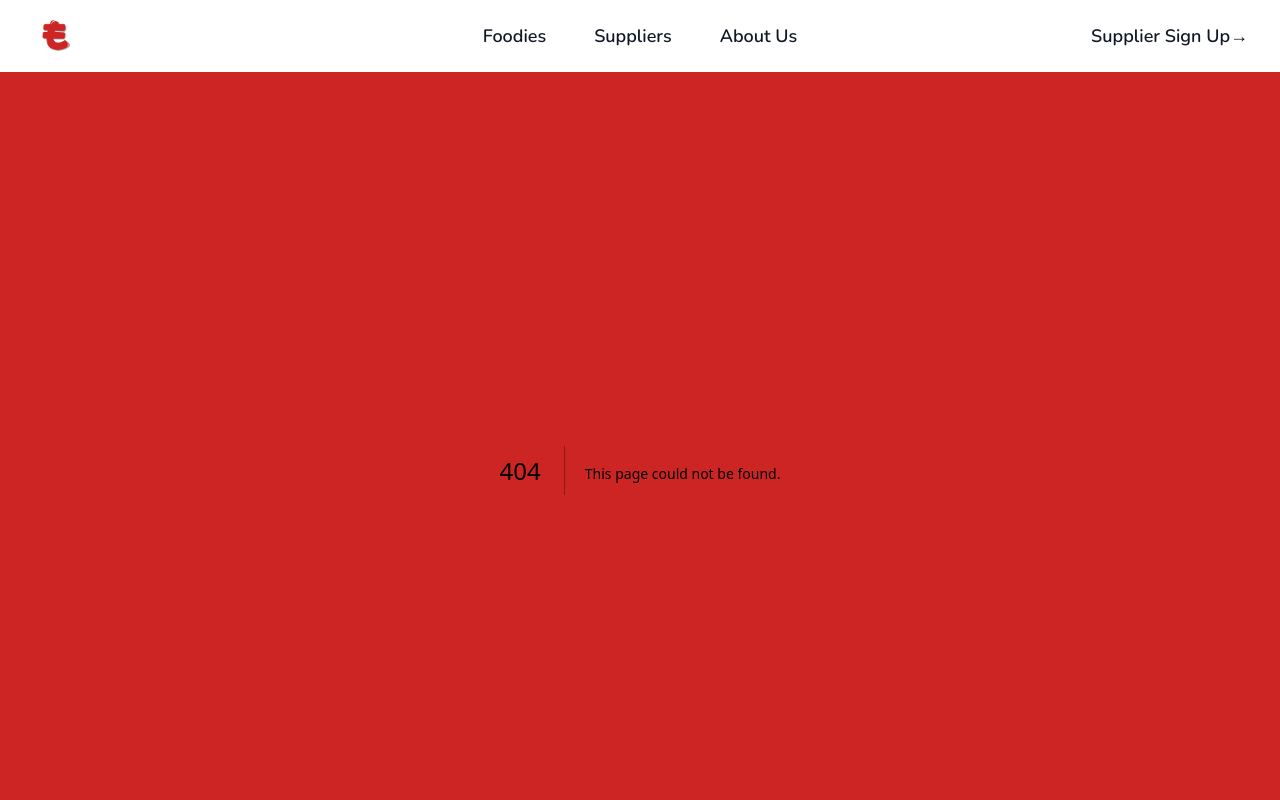
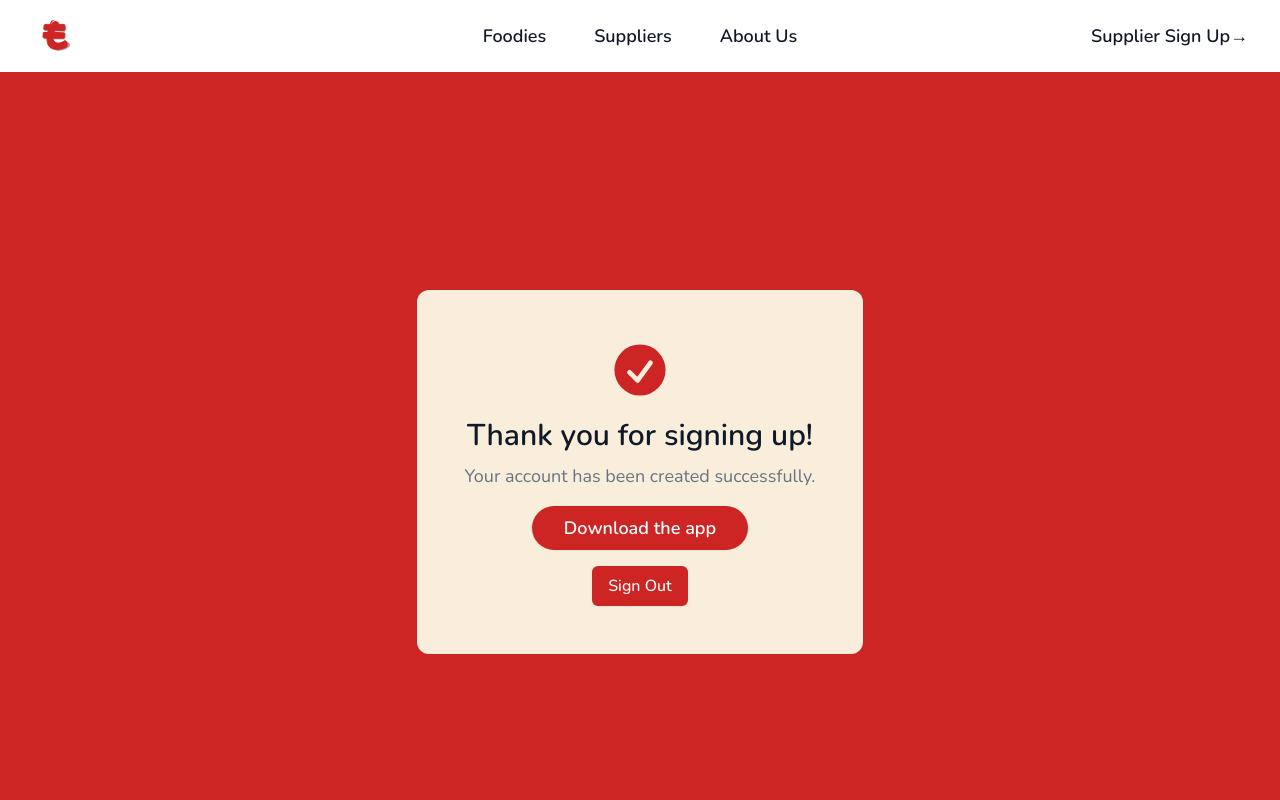
Before and after one commit to BakedPotato101/Mottainai-Landing-Page, a Next.js app: page /account in a window 1280 px wide. Before the commit this address had no page. Shown: the top 800 px of the page. Built offline with nearby package versions, Linux system fonts and the light colour scheme.

Commit message:
merchant_token implementation with sign out

```diff
--- /dev/null
+++ b/app/account/page.js
@@ -0,0 +1,9 @@
+import Success from "@/components/success";
+
+export default function Account() {
+  return (
+    <div className="w-full h-screen text-center flex justify-center items-center scroll-smooth">
+      <Success />
+    </div>
+  );
+}
--- a/app/signup/page.js
+++ b/app/signup/page.js
@@ -24,8 +24,10 @@ export default function SignUp() {
   }
 
   return (
-    <div className="w-full h-screen text-center flex justify-center items-center scroll-smooth">
-      {token && token !== "undefined" ? <Success /> : <SupplierForm />}
+    <div className="flex flex-col min-h-screen">
+      <main className="flex-grow flex justify-center items-start">
+        {token && token !== "undefined" ? <Success /> : <SupplierForm />}
+      </main>
     </div>
   );
 }
--- a/components/header.jsx
+++ b/components/header.jsx
@@ -1,6 +1,6 @@
 "use client";
 
-import { useState } from "react";
+import { useEffect, useState } from "react";
 import { Dialog, DialogPanel } from "@headlessui/react";
 import { Bars3Icon, XMarkIcon } from "@heroicons/react/24/outline";
 
@@ -11,7 +11,14 @@ const navigation = [
 ];
 
 export default function Header() {
+  const [merchant_token, setMerchantToken] = useState("");
   const [mobileMenuOpen, setMobileMenuOpen] = useState(false);
+  useEffect(() => {
+    setMerchantToken(localStorage.getItem("merchant_token"));
+    window.addEventListener("storage", () => {
+      setMerchantToken(localStorage.getItem("merchant_token"));
+    });
+  }, []);
 
   return (
     <header className="bg-mottai-white">
@@ -47,9 +54,15 @@ export default function Header() {
           ))}
         </div>
         <div className="hidden lg:flex lg:flex-1 lg:justify-end">
+          {merchant_token === null || merchant_token === "Undefined" ? (
             <a href="signup" className="text-lg font-semibold text-gray-900">
               Supplier Sign Up<span aria-hidden="true">&rarr;</span>
             </a>
+          ) : (
+            <a href="account" className="text-lg font-semibold text-gray-900">
+              Account<span aria-hidden="true">&rarr;</span>
+            </a>
+          )}
         </div>
       </nav>
       <Dialog
@@ -88,12 +101,21 @@ export default function Header() {
                 ))}
               </div>
               <div className="py-6">
+                {merchant_token === null || merchant_token === "Undefined" ? (
                   <a
                     href="/signup"
                     className="-mx-3 block rounded-lg px-3 py-2.5 text-base/7 font-semibold text-gray-900 hover:bg-gray-50"
                   >
                     Supplier Sign Up
                   </a>
+                ) : (
+                  <a
+                    href="/account"
+                    className="-mx-3 block rounded-lg px-3 py-2.5 text-base/7 font-semibold text-gray-900 hover:bg-gray-50"
+                  >
+                    Account
+                  </a>
+                )}
               </div>
             </div>
           </div>
--- a/components/hero.jsx
+++ b/components/hero.jsx
@@ -8,22 +8,7 @@ export default function Hero() {
               <h1 className="text-7xl font-special tracking-tight text-gray-900 sm:text-8xl">
                 Let's Save <br /> Some Food!
               </h1>
-              {/* Squiggly Line */}
-              {/* <svg
-                className="absolute -bottom-2 left-0 w-full h-8"
-                xmlns="http://www.w3.org/2000/svg"
-                viewBox="0 0 800 40"
-                fill="none"
-              >
-                <path
-                  d="M0 20c40-20 80 20 120 0s80-20 120 0 80 20 120 0 80-20 120 0 80 20 120 0 80-20 120 0 80 20 120 0"
-                  stroke="#CD2424"
-                  strokeWidth="3"
-                  strokeOpacity="0.6"
-                  fill="none"
-                />
-              </svg> */}
-              <img src="/underline.png" className=""/>
+              <img src="/underline.png" className="" />
             </div>
             <p className="mt-4 text-lg text-gray-700">
               Mottai helps local restaurants save food and money while reducing
--- a/components/success.jsx
+++ b/components/success.jsx
@@ -1,3 +1,4 @@
+"use client";
 import { CheckCircleIcon } from "@heroicons/react/20/solid";
 
 export default function Success() {
@@ -10,8 +11,26 @@ export default function Success() {
         Thank you for signing up!
       </h2>
       <p className="text-sm sm:text-base md:text-lg text-gray-500 text-center mt-2">
-        We will review your application and get back to you shortly.
+        Your account has been created successfully.
       </p>
+      <a
+        href="#"
+        className="mt-4 mx-auto rounded-full bg-mottai-red px-8 py-2 text-lg font-semibold text-white shadow-sm hover:bg-mottai-accent transition-all focus-visible:outline focus-visible:outline-2 focus-visible:outline-offset-2 focus-visible:outline-indigo-600"
+      >
+        Download the app
+      </a>
+      {/* sign out button */}
+      <button
+        type="button"
+        onClick={() => {
+          localStorage.removeItem("merchant_token");
+          window.location.href = "/";
+        }}
+
+        className="mt-4 text-sm sm:text-base font-medium bg-mottai-red text-white py-2 px-4 rounded-md shadow-sm hover:bg-mottai-accent focus:outline-none focus:ring-2 focus:ring-mottai-red focus:ring-offset-2"
+      >
+        Sign Out
+      </button>
     </div>
   );
 }
--- a/components/supplierform.jsx
+++ b/components/supplierform.jsx
@@ -124,7 +124,7 @@ export default function MerchantOnboardingForm() {
   };
 
   return (
-    <div className="w-full bg-mottai-tan pb-10 md:rounded-xl my-10 mx-4 lg:mx-8 xl:mx-64 xl:mb-auto">
+    <div className="w-full bg-mottai-tan pb-10 md:rounded-xl my-0 mx-0 md:my-5 md:mx-12 lg:mx-32 xl:mx-80 xl:mb-auto">
       {/* Status Bar */}
       <div className="flex flex-wrap justify-center gap-4 py-4">
         {steps.map((stepName, index) => (
@@ -222,7 +222,8 @@ export default function MerchantOnboardingForm() {
             </button>
           ) : (
             <button
-              type="submit"
+              type="button"
+              onClick={handleSubmit}
               className="text-sm sm:text-base font-medium bg-mottai-red text-white py-2 px-4 rounded-md shadow-sm hover:bg-mottai-accent focus:outline-none focus:ring-2 focus:ring-mottai-red focus:ring-offset-2"
             >
               Submit
```
Lines whose indentation alone changed are shown as unchanged.
